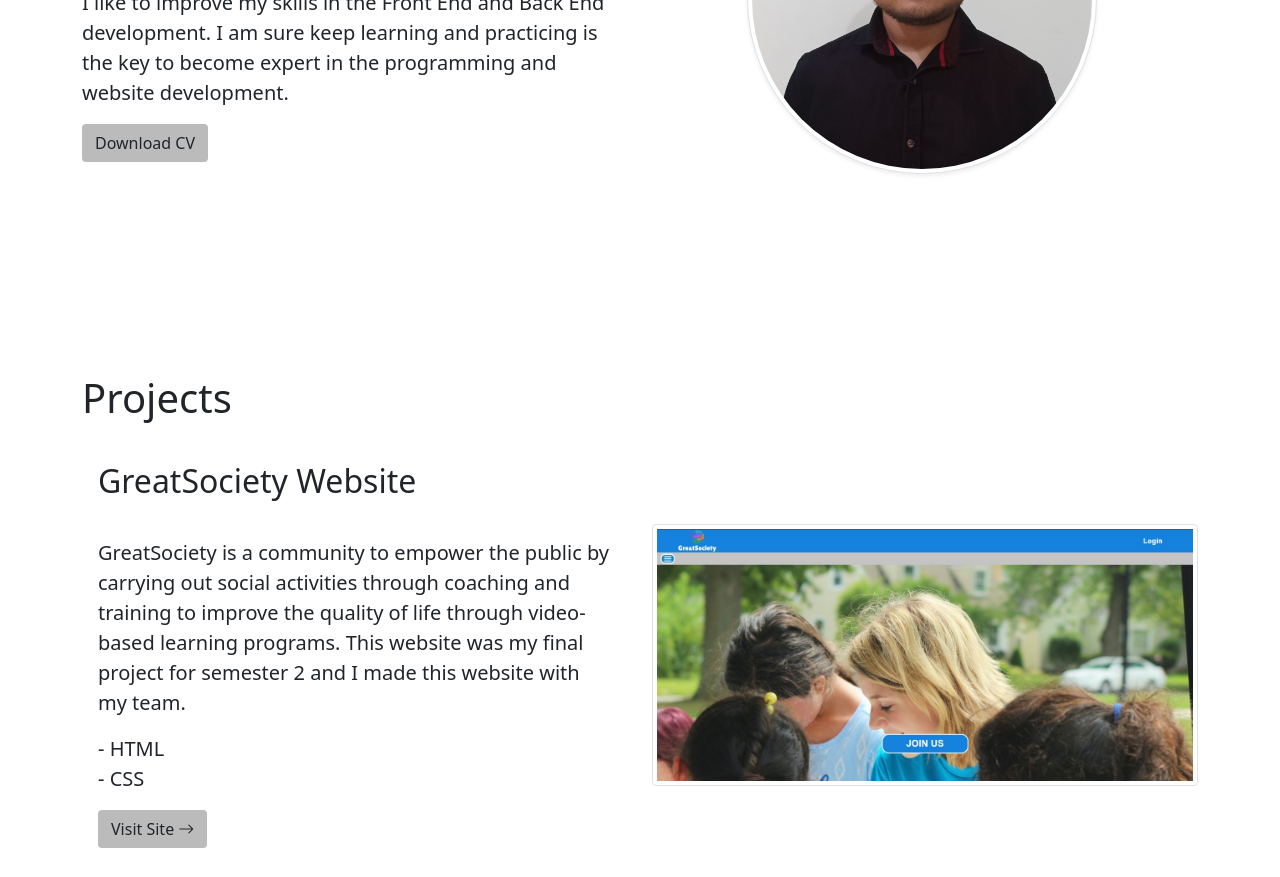
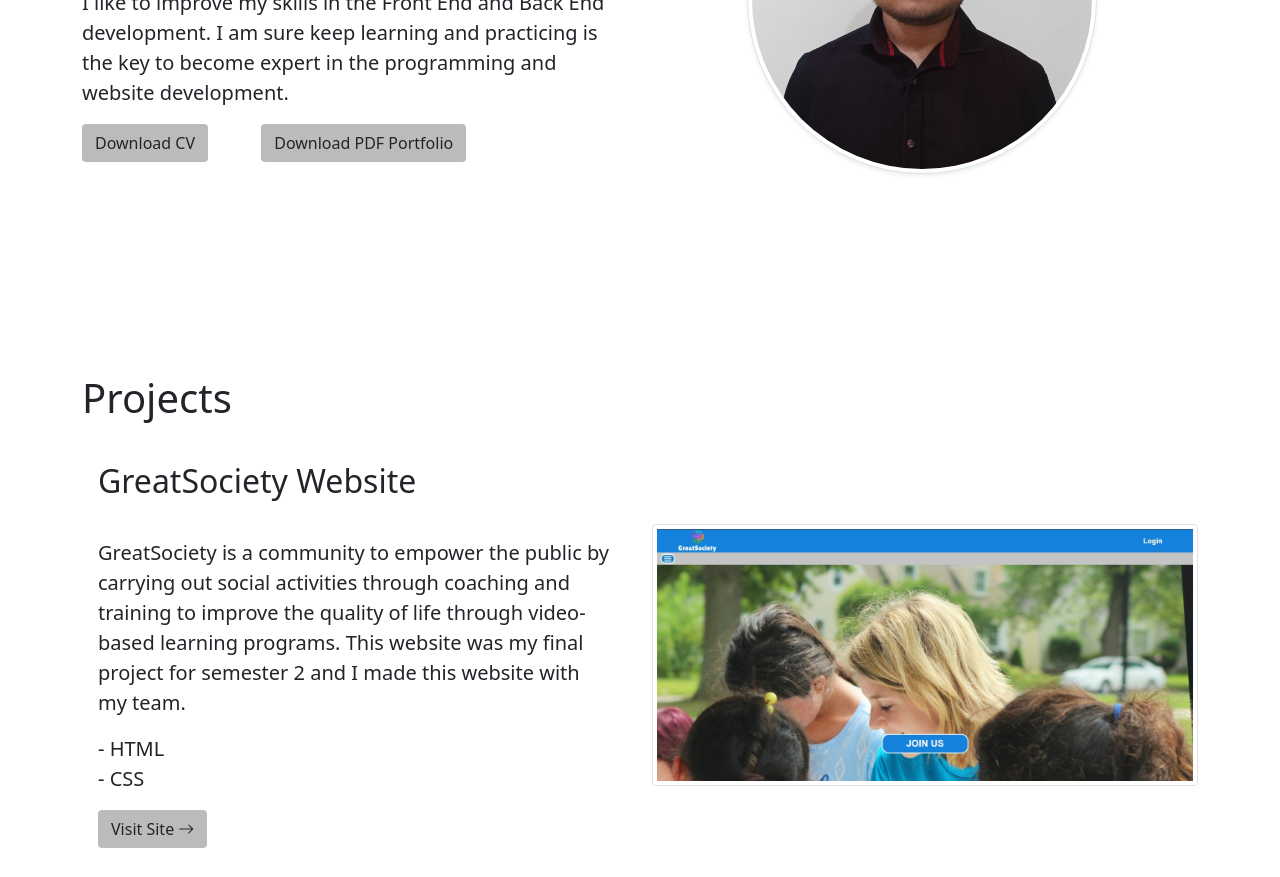
Before and after one commit to DrcWinata/PortfolioDeric, a plain HTML site: page index.html in a window 1280 px wide. Shown: the part 1020-1897 px from the top of the page. Drawn offline with nearby package versions, Linux system fonts and the light colour scheme.

Commit message:
Update index.html

```diff
--- a/index.html
+++ b/index.html
@@ -77,6 +77,9 @@
                         <div class="aboutbuttons">
                             <a download="" href="CV/CV-FedericWinata (English).pdf" class="btn" style="background-color: rgb(187, 187, 187);">
                                 Download CV
+                            </a>
+                            <a download="" href="CV/Portfolio.pdf" class="btn mx-5" style="background-color: rgb(187, 187, 187);">
+                                Download PDF Portfolio
                             </a>
                         </div>
                     </div>
```
